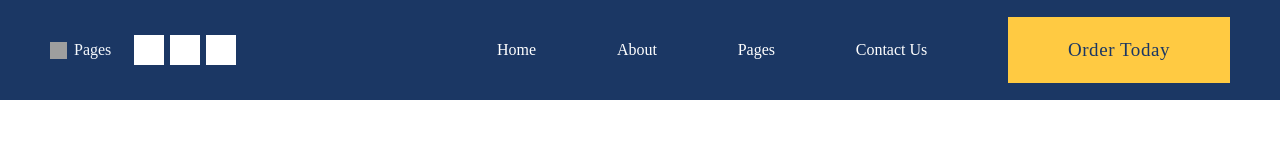
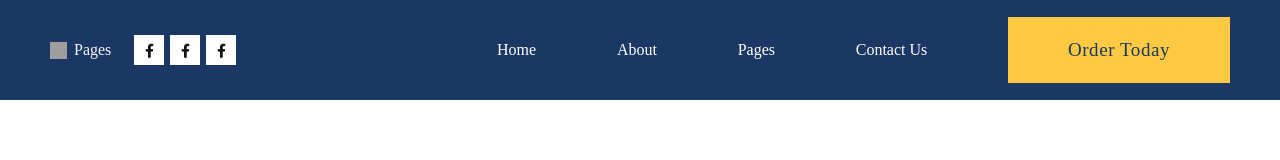
Before and after one commit to VladimirYablokov/CyberEd-Final_project, a React (Create React App) app: page / in a window 1280 px wide. Shown: the top 160 px of the page. Built offline with nearby package versions, Linux system fonts and the light colour scheme; grey boxes are pictures that could not be loaded.

Commit message:
nav btns

```diff
--- a/src/components/Navigation/Navigation.jsx
+++ b/src/components/Navigation/Navigation.jsx
@@ -4,6 +4,7 @@ import ButtonOrder from '../UI/ButtonOrder/ButtonOrder'
 import s from './Navigation.module.sass'
 import logo from '../media/nav_logo.png'
 import facebook from '../media/facebooklogo.png'
+
 
 export default function Navigation() {
 
@@ -12,7 +13,7 @@ export default function Navigation() {
         <div className={s.btnBar}>
             <img src={logo} className={s.imgLogo} alt="logo" />
             <p className={s.text}>Pages</p>
-            <ButtonNavPages styles={{background:{facebook}}}/>
+            <ButtonNavPages><img src={facebook} alt="" /></ButtonNavPages>
             <ButtonNavPages/>
             <ButtonNavPages/>
         </div>
--- a/src/components/UI/ButtonNavPages/ButtonNavPages.jsx
+++ b/src/components/UI/ButtonNavPages/ButtonNavPages.jsx
@@ -1,8 +1,11 @@
 import React from 'react'
 import s from './ButtonNavPages.module.sass'
+import img from '../../media/facebooklogo.png'
 
 export default function ButtonNavPages() {
   return (
-    <button className={s.btn}></button>
+    <button className={s.btn}><img src={img} alt="" /></button>
+
+
   )
 }
--- a/src/components/UI/ButtonNavPages/ButtonNavPages.module.sass
+++ b/src/components/UI/ButtonNavPages/ButtonNavPages.module.sass
@@ -1,6 +1,9 @@
 .btn
     width: 30px
     height: 30px
-    background: white
+    background-color: white
     border: none
     margin: 3px
+    display: flex
+    justify-content: center
+    align-items: center
```
